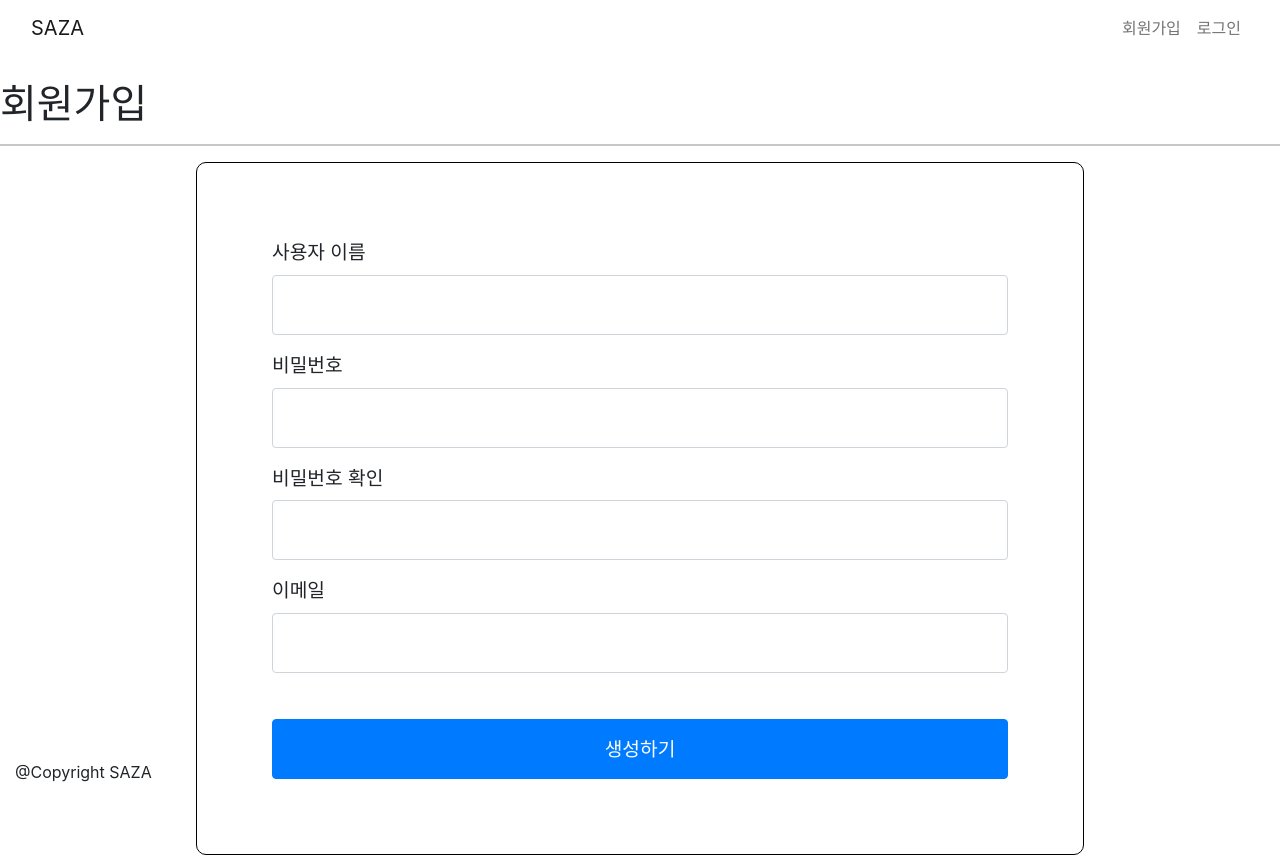
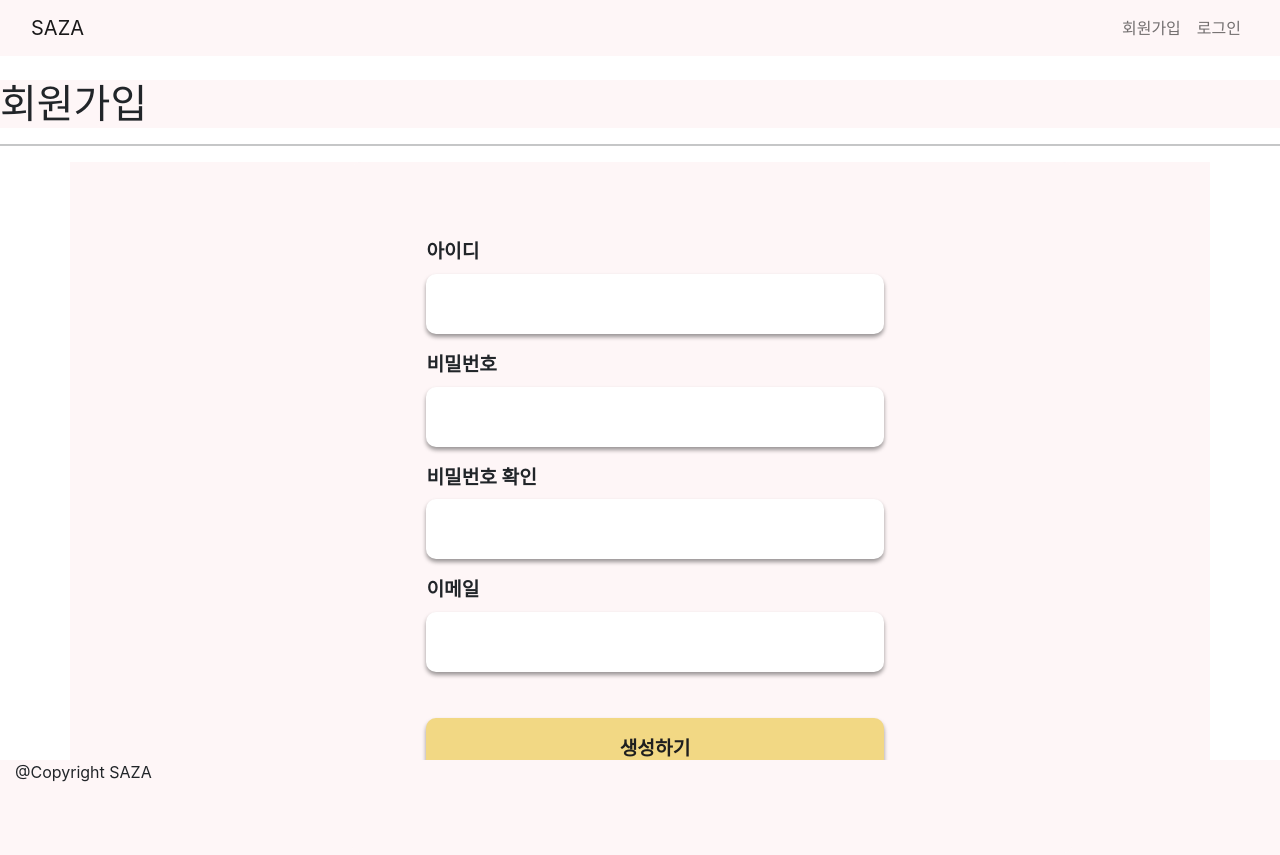
Before and after one commit to 2022-GDSC-Sangmyung-Hackathon/03_SAZA, a Django app: page /accounts/signup/ in a window 1280 px wide. After the commit the page ends 782 px from the top, so only its background shows below. Run offline with Django 4.2, Linux system fonts and the light colour scheme; some libraries are stand-ins or nearby versions.

Commit message:
index,login,signup,findidpw css 크기,위치 수정

```diff
--- a/static/css/account.css
+++ b/static/css/account.css
@@ -2,104 +2,173 @@
 .IDPW{
     display: flex;
     flex-direction: column;
-    width: 80%;
+    width: 110%;
     margin: 0 auto;
     margin-top: 60px;
+    padding-left: 10%;
 }
 
 .login_container{
     margin: 0 auto;
-    border: 1px solid black;
     border-radius: 10px;
     max-width: 1000px;
     font-size:120%;
     padding-bottom:75px;
-    width:80%;
+    width:500px;
+    margin-left: 28%;
+    background-color: #FEF6F7;
+    box-shadow: 0px 3px 4px 0px rgba(0, 0, 0, 0.4);
+    height: 340px;
+
 }
 
 
 .signup_container{
     margin: 0 auto;
-    border: 1px solid black;
     border-radius: 10px;
     max-width: 1000px;
     font-size:120%;
     padding: 75px;
-    width:80%;
+    width:65%;
+    margin-left: 24%;
 }
 
 .findidpw_container{
     margin: 0 auto;
-    border: 1px solid black;
     border-radius: 10px;
     max-width: 1000px;
     font-size:120%;
-    padding-left: 75px;
-    padding-right: 75px;
-    padding-top: 50px;
-    padding-bottom: 50px;
-    width: 71%;
-
+    padding:75px;
+    width:60%;
+    padding-left: 13%;
 }
 
 .login_bt_wrap{
     margin: 0 auto;
     display: flex;
     flex-direction: row;
-    justify-content: space-between;
+    justify-content: center;
     width: 80%;
     height: 60px;
 }
 
 #find_idpw_bt{
-    width:45%;
+    width: 70%;
+    box-shadow: 0px 3px 4px 0px rgba(0, 0, 0, 0.4);
+    border-radius: 10px;
+    border: none;
+    background-color: #FEF6F7;
+    color: #1f1f1f;
+    font-weight: bold;
+    font-size: 100%;
 }
 
 #login{
-    width: 45%;
+    width:70%;
+    box-shadow: 0px 3px 4px 0px rgba(0, 0, 0, 0.4);
+    border-radius: 10px;
+    border:none;
+    margin-left: 10%;
+    background-color: #18A67E;
+    color: #1f1f1f;
+    font-weight: bold;
+    font-size: 100%;
 }
 
 #username{
     height:60px;
     font-size: 100%;
-    width: 100%;
+    width: 80%;
+    box-shadow: 0px 3px 4px 0px rgba(0, 0, 0, 0.4);
+    border-radius: 10px;
+    border: none;
+    font-weight: bold;
 }
 #password{
     height:60px;
     font-size: 100%;
+    width: 80%;
+    box-shadow: 0px 3px 4px 0px rgba(0, 0, 0, 0.4);
+    border-radius: 10px;
+    border: none;
+    font-weight: bold;
 }
 #password1{
     height:60px;
+    width: 80%;
     font-size: 100%;
+    box-shadow: 0px 3px 4px 0px rgba(0, 0, 0, 0.4);
+    border-radius: 10px;
+    border: none;
+    font-weight: bold;
 }
 #password2{
     height:60px;
+    width: 80%;
     font-size: 100%;
+    box-shadow: 0px 3px 4px 0px rgba(0, 0, 0, 0.4);
+    border-radius: 10px;
+    border: none;
+    font-weight: bold;
 }
 #email{
     height:60px;
+    width: 80%;
     font-size: 100%;
+    box-shadow: 0px 3px 4px 0px rgba(0, 0, 0, 0.4);
+    border-radius: 10px;
+    border: none;
+    font-weight: bold;
 }
 
-
+#label{
+    font-weight:bold;
+}
 
 #signup_create_btn{
-    width:100%;
+    border:none;
+    color: #1f1f1f;
+    border-radius: 15px;
+    width:80%;
     height:60px;
     font-size:100%;
     margin-top: 30px;
+    background-color: #F2D884;
+    box-shadow: 0px 3px 4px 0px rgba(0, 0, 0, 0.4);
+    border-radius: 10px;
+    font-weight: bold;
 }
 
 #find_id_btn{
-    width:100%;
+    width:80%;
     height:60px;
     font-size:100%;
     margin-top: 30px;
     margin-bottom: 30px;
+    box-shadow: 0px 3px 4px 0px rgba(0, 0, 0, 0.4);
+    border-radius: 10px;
+    background-color: #F2D884;
+    border:none;
+    color: #1f1f1f;
+    font-weight:bold;
+
 }
 #find_pw_btn{
-    width:100%;
+    width:80%;
     height:60px;
     font-size:100%;
     margin-top: 30px;
+    box-shadow: 0px 3px 4px 0px rgba(0, 0, 0, 0.4);
+    border-radius: 10px;
+    background-color: #F2D884;
+    border:none;
+    color: #1f1f1f;
+    font-weight:bold;
 }
+
+h1{
+    font-weight: bold;
+}
+h2{
+    font-weight: bold;
+}
--- a/static/css/restaurant.css
+++ b/static/css/restaurant.css
@@ -1,3 +1,7 @@
+*{
+    background-color: #FEF6F7;
+}
+
 .restaurant_list_box{
     height: 100%;
     width: 100%;
--- a/templates/accounts/signup.html
+++ b/templates/accounts/signup.html
@@ -15,22 +15,22 @@
         {% include "accounts/form_errors.html" %}
         <div class = "signup_container">
             <div class="mb-3">
-                <label for="username">사용자 이름</label>
+                <label id = "label" for="username">아이디</label>
                 <input type="text" class="form-control" name="username" id="username"
                     value="{{ form.username.value|default_if_none:'' }}">
             </div>
             <div class="mb-3">
-                <label for="password1">비밀번호</label>
+                <label id = "label" for="password1">비밀번호</label>
                 <input type="password" class="form-control" name="password1" id="password1"
                     value="{{ form.password1.value|default_if_none:'' }}">
             </div>
             <div class="mb-3">
-                <label for="password2">비밀번호 확인</label>
+                <label id = "label" for="password2">비밀번호 확인</label>
                 <input type="password" class="form-control" name="password2" id="password2"
                     value="{{ form.password2.value|default_if_none:'' }}">
             </div>
             <div class="mb-3">
-                <label for="email">이메일</label>
+                <label id = "label" for="email">이메일</label>
                 <input type="text" class="form-control" name="email" id="email"
                     value="{{ form.email.value|default_if_none:'' }}">
             </div>
```
Also changed, not shown: other parts of static/css/restaurant.css (+53 -23 lines), templates/accounts/FindIdPw.html (+4 -4 lines), templates/accounts/login.html (+3 -4 lines), templates/base.html (+0 -23 lines), templates/restaurant/index.html (+10 -4 lines), db.sqlite3.
